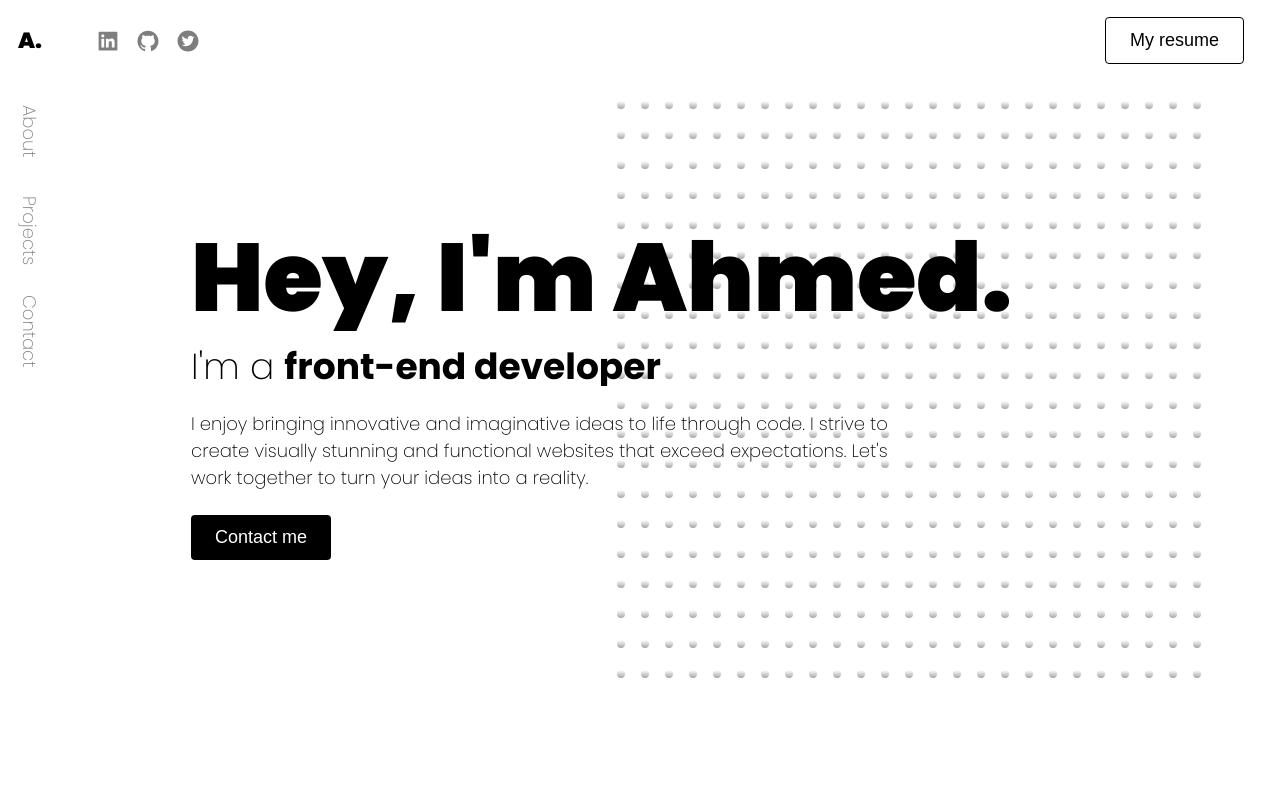
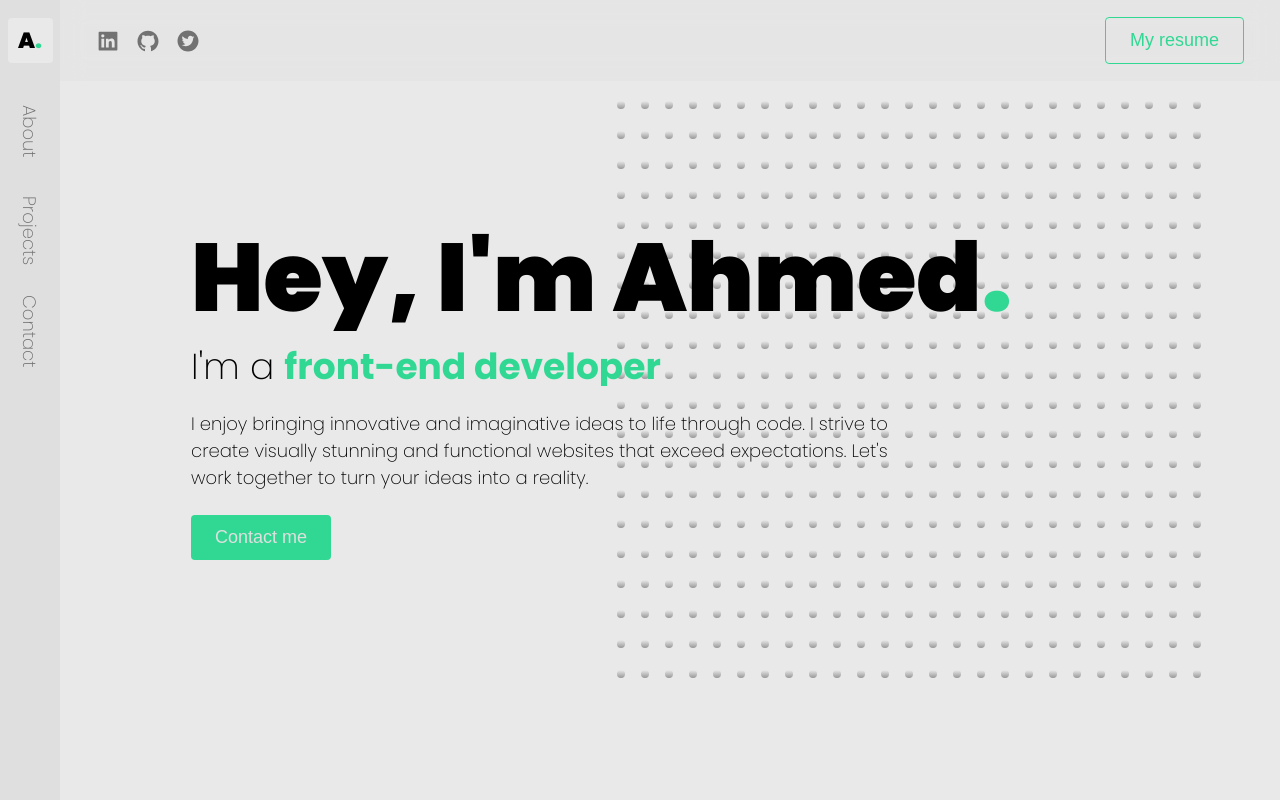
Before and after one commit to ahmediblao1/portfolio, a Next.js app: page / in a window 1280 px wide. Shown: the top 800 px of the page. Built offline with nearby package versions, Linux system fonts and the light colour scheme.

Commit message:
Merge remote changes

```diff
--- a/styles/globals.css
+++ b/styles/globals.css
@@ -13,22 +13,22 @@
   --brand: rgb(65, 201, 206); */
 
 
-  /* --background: rgb(233, 233, 233);
+  --background: rgb(233, 233, 233);
   --bg-opaque: rgba(219, 219, 219, 0.25);
   --background-light: rgb(224, 224, 224);
   --background-dark: rgb(223, 223, 223);
 
   --text: rgb(0, 0, 0);
-  --brand: rgb(49, 216, 147); */
+  --brand: rgb(49, 216, 147);
 
 
-  --background: rgb(255, 255, 255);
+  /* --background: rgb(255, 255, 255);
   --bg-opaque: rgba(255, 255, 255, 0.25);
   --background-light: rgb(255, 255, 255);
   --background-dark: rgb(255, 255, 255);
 
   --text: rgb(0, 0, 0);
-  --brand: rgb(0, 0, 0);
+  --brand: rgb(0, 0, 0); */
 
 
   --text-xs: 1.6rem;
```
